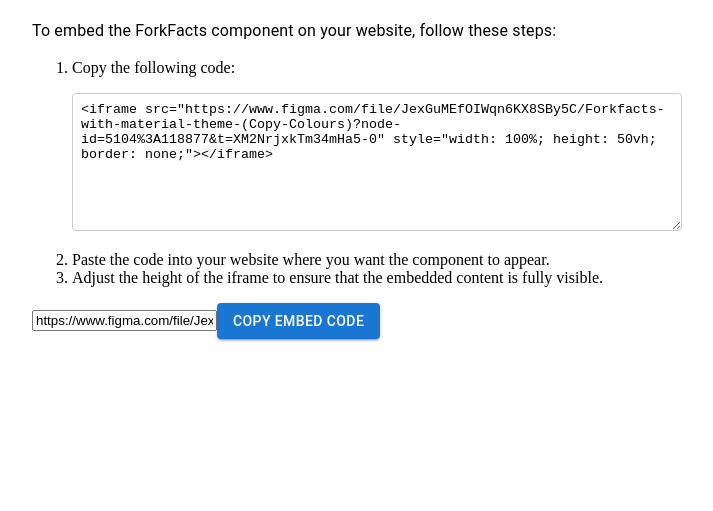
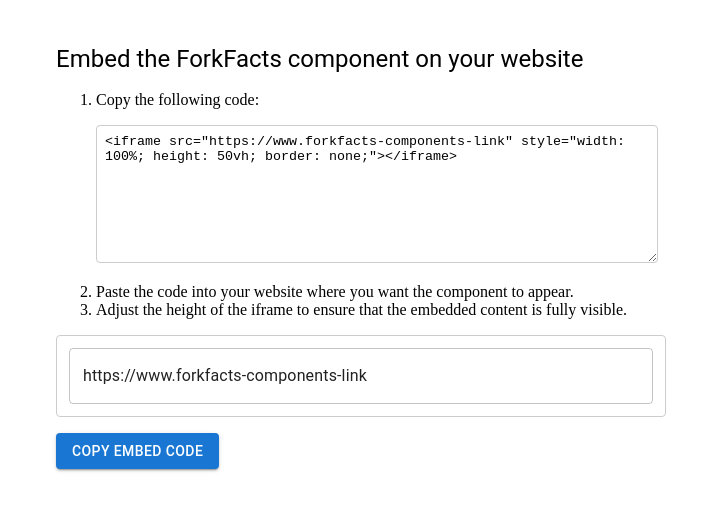
Before and after one commit to Ayomikuolatunji/forkfacts-ff-producers, a Gatsby site: page / in a window 1280 px wide. Shown: the part 61-572 px from the top of the page, without its empty margins (292-1005 px from the left). Built offline with nearby package versions, Linux system fonts and the light colour scheme; Gatsby itself is replaced by a stand-in of ours.

Commit message:
working on embed code generator done

```diff
--- a/src/components/EmbedCodeGenerator.tsx
+++ b/src/components/EmbedCodeGenerator.tsx
@@ -1,4 +1,4 @@
-import { Box, Button, Snackbar, Typography, useTheme } from "@mui/material";
+import { Box, Button, Snackbar, TextField, Typography, useTheme } from "@mui/material";
 import React, { useState, useEffect } from "react";
 
 interface EmbedCodeGeneratorProps {
@@ -13,7 +13,9 @@
 
 	useEffect(() => {
 		const handleIframeResize = () => {
-      const iframe = document.getElementById("embedded-component") as HTMLIFrameElement;
+			const iframe = document.getElementById(
+				"embedded-component",
+			) as HTMLIFrameElement;
 			if (iframe) {
 				const newHeight = `${iframe.contentWindow?.document.body.scrollHeight}px`;
 				setIframeHeight(newHeight);
@@ -52,9 +54,9 @@
 	};
 
 	return (
-    <Box>
-      <Typography sx={{ mb: theme.spacing(2) }}>
-        To embed the ForkFacts component on your website, follow these steps:
+		<Box sx={{ p: 3, backgroundColor: theme.palette.background.paper }}>
+			<Typography variant="h5" sx={{ mb: theme.spacing(2) }}>
+				Embed the ForkFacts component on your website
 			</Typography>
 			<Box component="ol">
 				<Box component="li">
@@ -63,23 +65,52 @@
 						component="textarea"
 						readOnly
 						value={generateEmbedCode()}
-            sx={{ width: "100%", height: "120px", p: 1, my: 2, border: "1px solid #ccc", borderRadius: "4px" }}
+						sx={{
+							width: "100%",
+							height: "120px",
+							p: 1,
+							my: 2,
+							border: "1px solid #ccc",
+							borderRadius: "4px",
+						}}
 					/>
 				</Box>
 				<Box component="li">
-          Paste the code into your website where you want the component to appear.
+					Paste the code into your website where you want the component to
+					appear.
 				</Box>
-        <li>
-          Adjust the height of the iframe to ensure that the embedded content is fully visible.
-        </li>
+				<Box component="li">
+					Adjust the height of the iframe to ensure that the embedded content is
+					fully visible.
+				</Box>
 			</Box>
 			<Box sx={{ mt: theme.spacing(2) }}>
-        <input type="text" value={inputUrl} onChange={handleInputChange} />
-        <Button variant="contained" color="primary" onClick={handleCopyClick}>
+				<TextField
+					type="text"
+					value={inputUrl}
+					onChange={handleInputChange}
+					sx={{
+						padding: "12px",
+						borderRadius: "4px",
+						border: "1px solid #ccc",
+						width: "100%",
+					}}
+				/>
+				<Button
+					variant="contained"
+					color="primary"
+					onClick={handleCopyClick}
+					sx={{ mt: theme.spacing(2) }}
+				>
 					Copy Embed Code
 				</Button>
 			</Box>
-      <Snackbar open={showSnackbar} autoHideDuration={3000} onClose={handleCloseSnackbar} message="Embed code copied to clipboard" />
+			<Snackbar
+				open={showSnackbar}
+				autoHideDuration={3000}
+				onClose={handleCloseSnackbar}
+				message="Embed code copied to clipboard"
+			/>
 		</Box>
 	);
 };
--- a/src/pages/index.tsx
+++ b/src/pages/index.tsx
@@ -4,7 +4,7 @@
 import { Box } from "@mui/material";
 
 const IndexPage: React.FC<PageProps> = () => {
-	const componentUrl = "https://www.figma.com/file/JexGuMEfOIWqn6KX8SBy5C/Forkfacts-with-material-theme-(Copy-Colours)?node-id=5104%3A118877&t=XM2NrjxkTm34mHa5-0";
+	const componentUrl = "https://www.forkfacts-components-link";
 
 
 	return (
```
Lines whose indentation alone changed are shown as unchanged.
